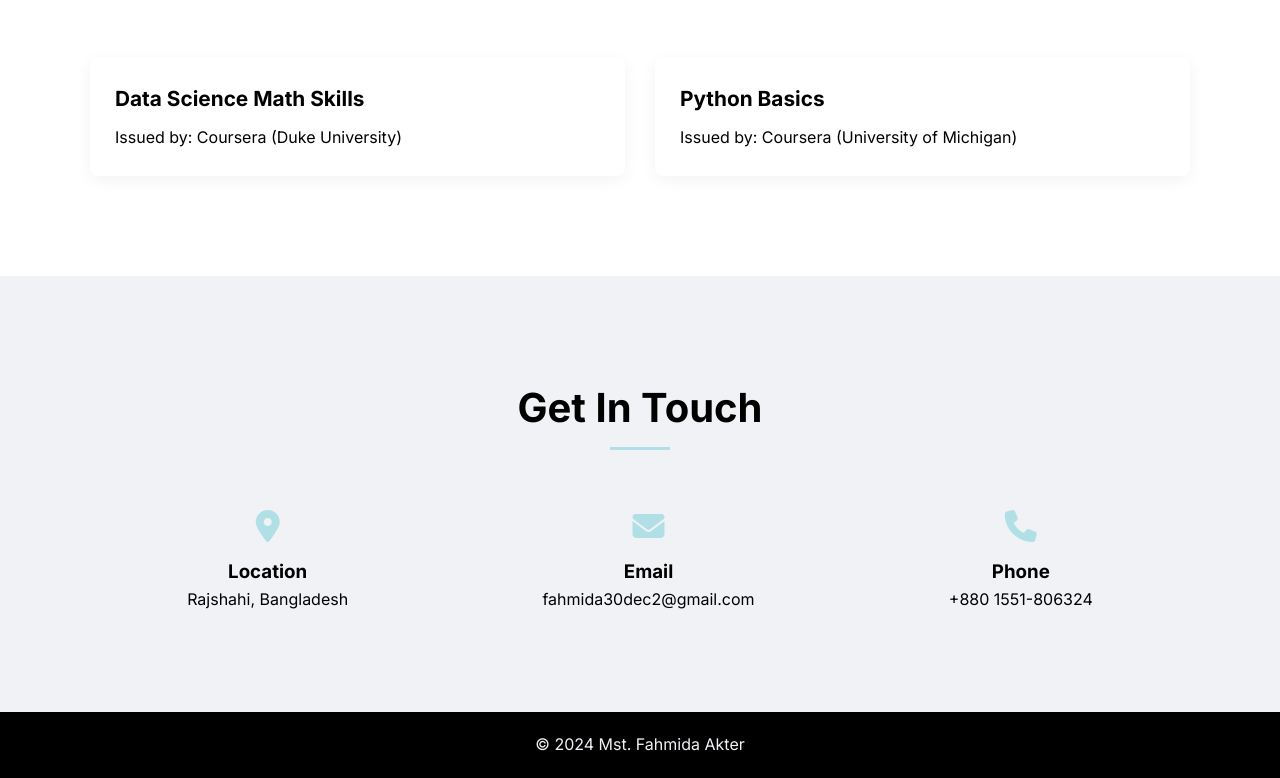
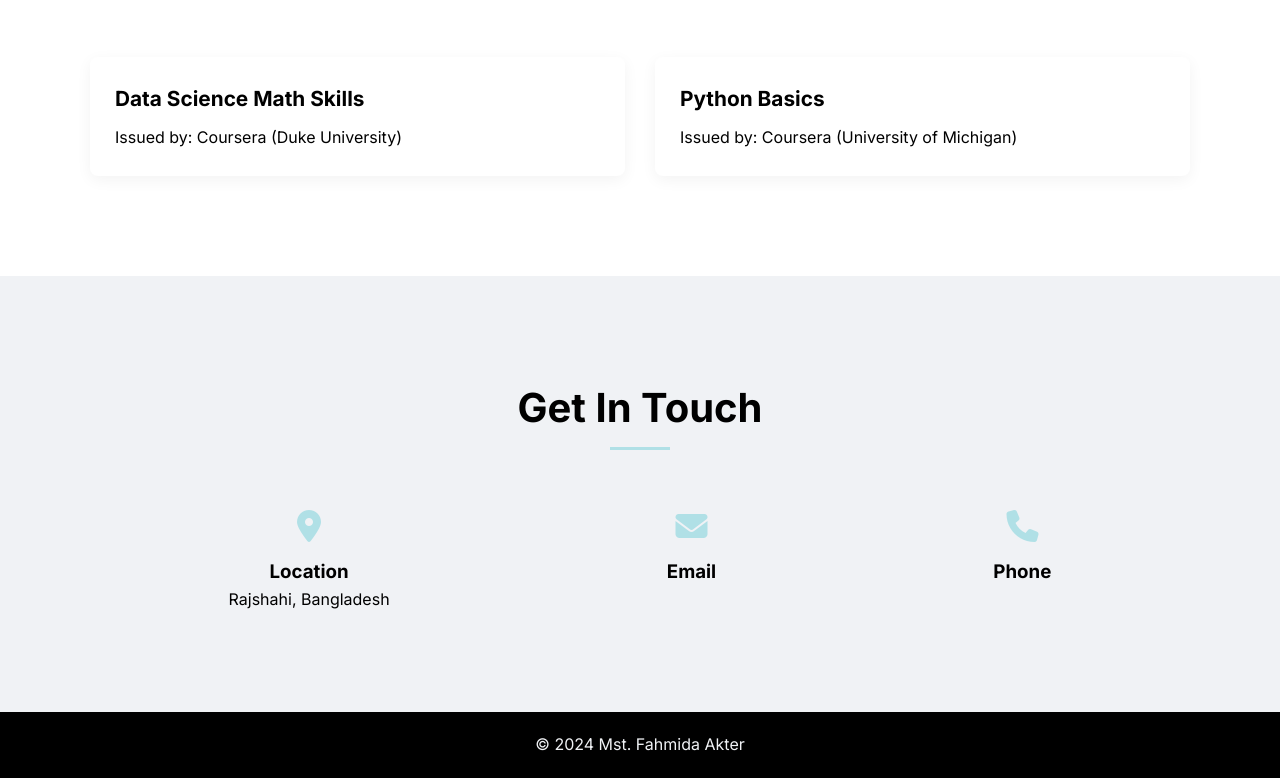
Before and after one commit to fahu5/fahmida_portfolio, a plain HTML site: page index.html in a window 1280 px wide. Shown: the part 3483-4261 px from the top of the page. Drawn offline with Linux system fonts and the light colour scheme.

Commit message:
Update index.html

```diff
--- a/index.html
+++ b/index.html
@@ -749,12 +749,12 @@
                     <div class="contact-item">
                         <i class="fas fa-envelope"></i>
                         <h3>Email</h3>
-                        <p>fahmida30dec2@gmail.com</p>
+                        <p> </p>
                     </div>
                     <div class="contact-item">
                         <i class="fas fa-phone"></i>
                         <h3>Phone</h3>
-                        <p>+880 1551-806324</p>
+                        <p> </p>
                     </div>
                 </div>
             </div>
```
